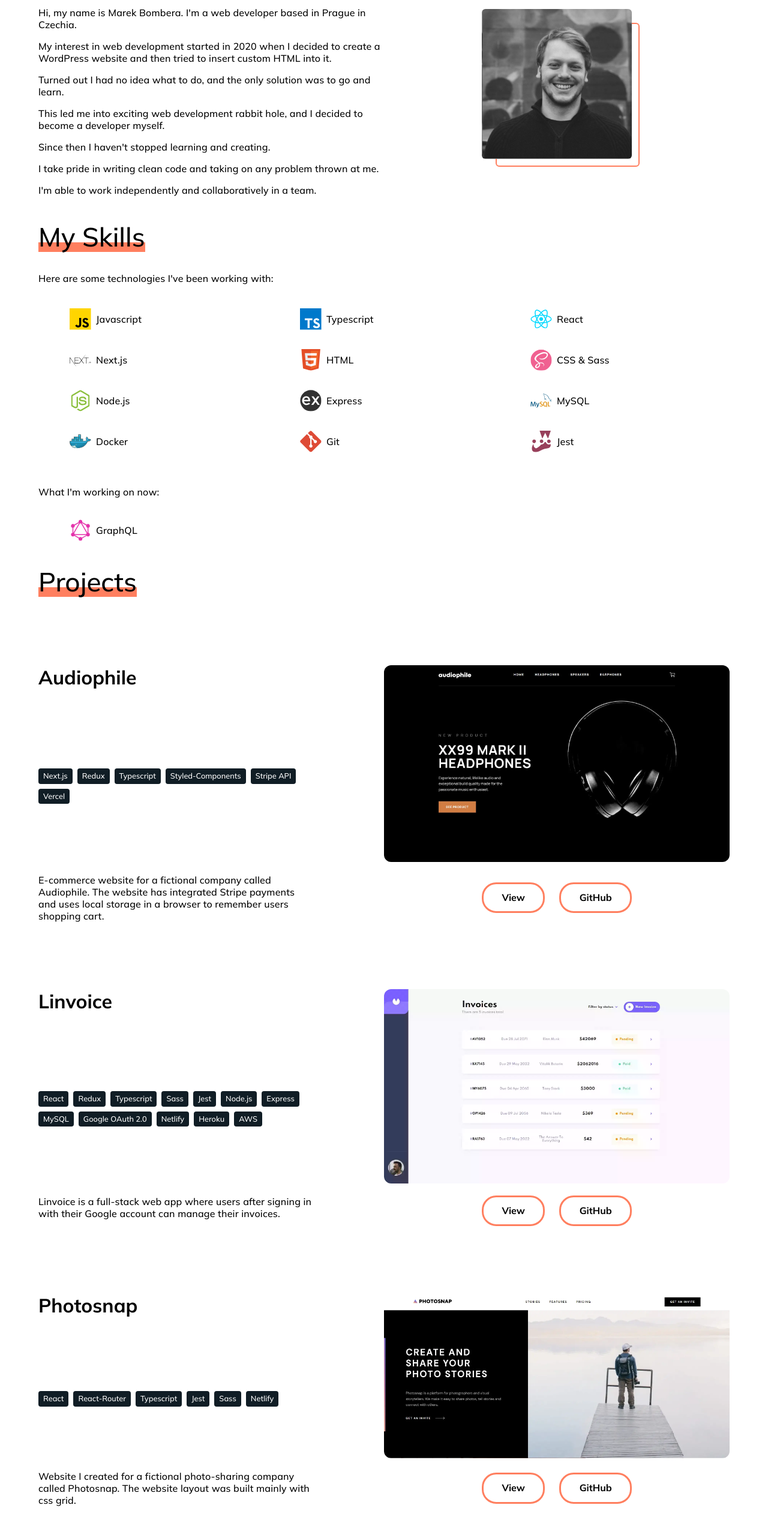
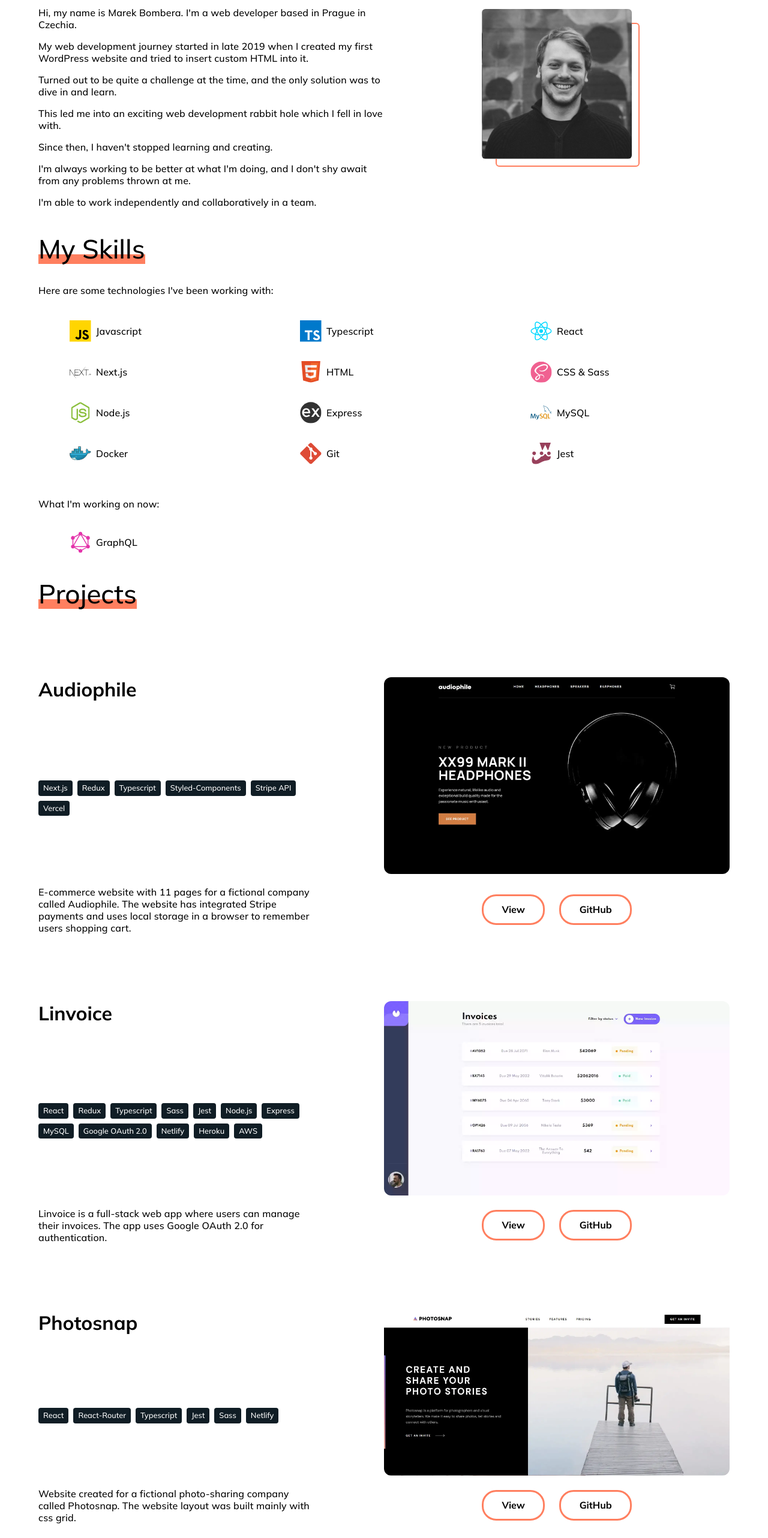
Before and after one commit to MarekBombera/personal-website, a React (Create React App) app: page / in a window 1280 px wide. Shown: the part 940-3504 px from the top of the page at 60% size. Built offline with nearby package versions, Linux system fonts and the light colour scheme.

Commit message:
updated texts

```diff
--- a/public/index.html
+++ b/public/index.html
@@ -5,12 +5,11 @@
   <meta charset="utf-8" />
   <meta name="viewport" content="width=device-width, initial-scale=1" />
   <meta name="theme-color" content="#000000" />
-
   <link rel="icon" type="image/png" sizes="32x32" href="favicon/favicon-32x32.png">
   <link rel="icon" type="image/png" sizes="16x16" href="favicon/favicon-16x16.png">
-  <link rel="manifest" href="/site.webmanifest">
-  <link rel="preconnect"
-    href="https://fonts.googleapis.com/css2?family=Mulish:wght@300;400;500;600;700;900&display=swap" crossorigin>
+  <link rel="manifest" href="favicon/site.webmanifest">
+  <link rel="preconnect" href="https://fonts.googleapis.com/css2?family=Mulish:wght@500;600;700&display=swap"
+    crossorigin>
   <meta name="msapplication-TileColor" content="#da532c">
   <meta name="theme-color" content="#ffffff">
   <title>Marek Bombera</title>
--- a/src/components/About/About.tsx
+++ b/src/components/About/About.tsx
@@ -13,24 +13,23 @@ export const About = (): JSX.Element => {
 					Czechia.
 				</p>
 				<p className="body">
-					My interest in web development started in 2020 when I decided to
-					create a WordPress website and then tried to insert custom HTML into
-					it.
+					My web development journey started in late 2019 when I created my
+					first WordPress website and tried to insert custom HTML into it.
 				</p>
 				<p className="body">
-					Turned out I had no idea what to do, and the only solution was to go
-					and learn.
+					Turned out to be quite a challenge at the time, and the only solution
+					was to dive in and learn.
 				</p>
 				<p className="body">
-					This led me into exciting web development rabbit hole, and I decided
-					to become a developer myself.
+					This led me into an exciting web development rabbit hole which I fell
+					in love with.
 				</p>
 				<p className="body">
-					Since then I haven't stopped learning and creating.
+					Since then, I haven't stopped learning and creating.
 				</p>
 				<p className="body">
-					I take pride in <span></span>writing clean code and taking on any
-					problem thrown at me.
+					I'm always working to be better at what I'm doing, and I don't shy
+					await from any problems thrown at me.
 				</p>
 				<p className="body">
 					I'm able to work independently and collaboratively in a team.
--- a/src/components/Contact/Contact.tsx
+++ b/src/components/Contact/Contact.tsx
@@ -1,4 +1,4 @@
-import { useRef } from 'react';
+import { useState, useRef } from 'react';
 import { Formik } from 'formik';
 
 import { ContactForm } from './ContactForm/ContactForm';
@@ -6,9 +6,11 @@ import { validationSchema } from './validationSchema';
 import emailjs from '@emailjs/browser';
 
 export const Contact = (): JSX.Element => {
+	const [showMessage, setShowMessage] = useState(false);
 	const form = useRef<any>('');
 
 	const handleSubmit = (resetForm: any): void => {
+		setShowMessage(true);
 		emailjs
 			.sendForm(
 				process.env.REACT_APP_SERVICE!,
@@ -19,7 +21,7 @@ export const Contact = (): JSX.Element => {
 			.then(resetForm())
 			.then(
 				(result) => {
-					console.log(result.text);
+					console.log(`Email status - ${result.text}`);
 				},
 				(error) => {
 					console.log(error.text);
@@ -40,7 +42,7 @@ export const Contact = (): JSX.Element => {
 				onSubmit={(values, { resetForm }) => handleSubmit(resetForm)}
 				validationSchema={validationSchema}
 				component={(formikProps) => (
-					<ContactForm {...formikProps} form={form} />
+					<ContactForm {...formikProps} form={form} showMessage={showMessage} />
 				)}
 			/>
 		</section>
--- a/src/components/Contact/ContactForm/ContactForm.tsx
+++ b/src/components/Contact/ContactForm/ContactForm.tsx
@@ -4,6 +4,7 @@ import { Error } from '../Error/Error';
 export const ContactForm: (props: any) => JSX.Element = ({
 	handleSubmit,
 	form,
+	showMessage,
 }) => {
 	return (
 		<form ref={form} onSubmit={handleSubmit} className="contact__form">
@@ -27,6 +28,11 @@ export const ContactForm: (props: any) => JSX.Element = ({
 				name="message"
 				component={() => <Error message="Message Required" />}
 			/>
+			{!showMessage ? null : (
+				<p className="contact-thankYou body">
+					Thank you for contacting me I'll get back to you as soon as possible.
+				</p>
+			)}
 
 			<button type="submit">Send</button>
 		</form>
--- a/src/components/Projects/Project.tsx
+++ b/src/components/Projects/Project.tsx
@@ -13,7 +13,11 @@ export const Project = ({
 	gitHubLink,
 }: any): JSX.Element => {
 	const renderTechnologies = technologies.map((tech: string) => {
-		return <p className="project-tech">{tech}</p>;
+		return (
+			<p key={tech} className="project-tech">
+				{tech}
+			</p>
+		);
 	});
 
 	const renderMobileVersion = (): JSX.Element => {
--- a/src/components/Projects/Projects.tsx
+++ b/src/components/Projects/Projects.tsx
@@ -15,7 +15,7 @@ export const Projects = (): JSX.Element => {
 			</h2>
 			<Project
 				name="Audiophile"
-				description="E-commerce website for a fictional company called Audiophile. The website has integrated Stripe payments and uses local storage in a browser to remember users shopping cart."
+				description="E-commerce website with 11 pages for a fictional company called Audiophile. The website has integrated Stripe payments and uses local storage in a browser to remember users shopping cart."
 				technologies={[
 					'Next.js',
 					'Redux',
@@ -30,7 +30,7 @@ export const Projects = (): JSX.Element => {
 			/>
 			<Project
 				name="Linvoice"
-				description="Linvoice is a full-stack web app where users after signing in with their Google account can manage their invoices. "
+				description="Linvoice is a full-stack web app where users can manage their invoices. The app uses Google OAuth 2.0 for authentication."
 				technologies={[
 					'React',
 					'Redux',
@@ -51,7 +51,7 @@ export const Projects = (): JSX.Element => {
 			/>
 			<Project
 				name="Photosnap"
-				description="Website I created for a fictional photo-sharing company called Photosnap. The website layout was built mainly with css grid."
+				description="Website created for a fictional photo-sharing company called Photosnap. The website layout was built mainly with css grid."
 				technologies={[
 					'React',
 					'React-Router',
@@ -67,7 +67,7 @@ export const Projects = (): JSX.Element => {
 			/>
 			<Project
 				name="Ip Address Finder"
-				description="An app that displays users IP address with some basic information and finds its approximate location on the map. Users can also search for any IPv4 or IPv6."
+				description="An app that displays users IP address with some information about its origin and finds its approximate location on the map. Users can also search for any IPv4 or IPv6."
 				technologies={[
 					'React',
 					'Redux',
@@ -83,7 +83,7 @@ export const Projects = (): JSX.Element => {
 			/>
 			<Project
 				name="Tick-Tack-Toe"
-				description="Classic Tic-Tac-Toe game. Choose to play in single-player mode against CPU or in two-player mode against your friend."
+				description="Classic Tic-Tac-Toe game with light and dark mode. Choose to play in a single-player mode against CPU or in a two-player mode against your friend."
 				technologies={[
 					'React',
 					'Redux',
--- a/src/styles/sass/base/_global.scss
+++ b/src/styles/sass/base/_global.scss
@@ -30,7 +30,7 @@ button {
 	place-items:center;
 	margin: 2rem 0 2.25rem;
 	padding: 1rem 1rem 1.1rem;
-	font-weight: bold;
+	font-weight: 700;
 	font-size: 1rem;
 	color: white;
 	background: none;
@@ -96,7 +96,7 @@ textarea {
 
 .input-error {
 	margin-top: 0;
-	font-weight: bold;
+	font-weight: 700;
 	text-transform: capitalize;
 	font-size: 0.75rem;
 	letter-spacing: 0.015rem;
--- a/src/styles/sass/components/_contact.scss
+++ b/src/styles/sass/components/_contact.scss
@@ -23,12 +23,16 @@
 
 	&-text {
 		font-weight: 600 !important;
-
+		text-align: center;
 		@include media(">=laptop") {
 			margin-top: 4rem;
 			text-align: center;
 			font-weight: 700 !important;
 		}
+	}
+
+	&-thankYou {
+		text-align: center;
 	}
 
 
--- a/src/styles/sass/components/_header.scss
+++ b/src/styles/sass/components/_header.scss
@@ -39,11 +39,11 @@
 			}
 
 			@include media(">=laptop") {
-				width: 58px;
+				width: 64px;
 			}
 
 			@include media(">=desktop") {
-				width: 70px;
+				width: 74px;
 			}
 		}
 	}
```
Also changed, not shown: public/favicon/site.webmanifest, src/styles/css/main.css, 1 other file (tests, documents, lock files or other folders).
